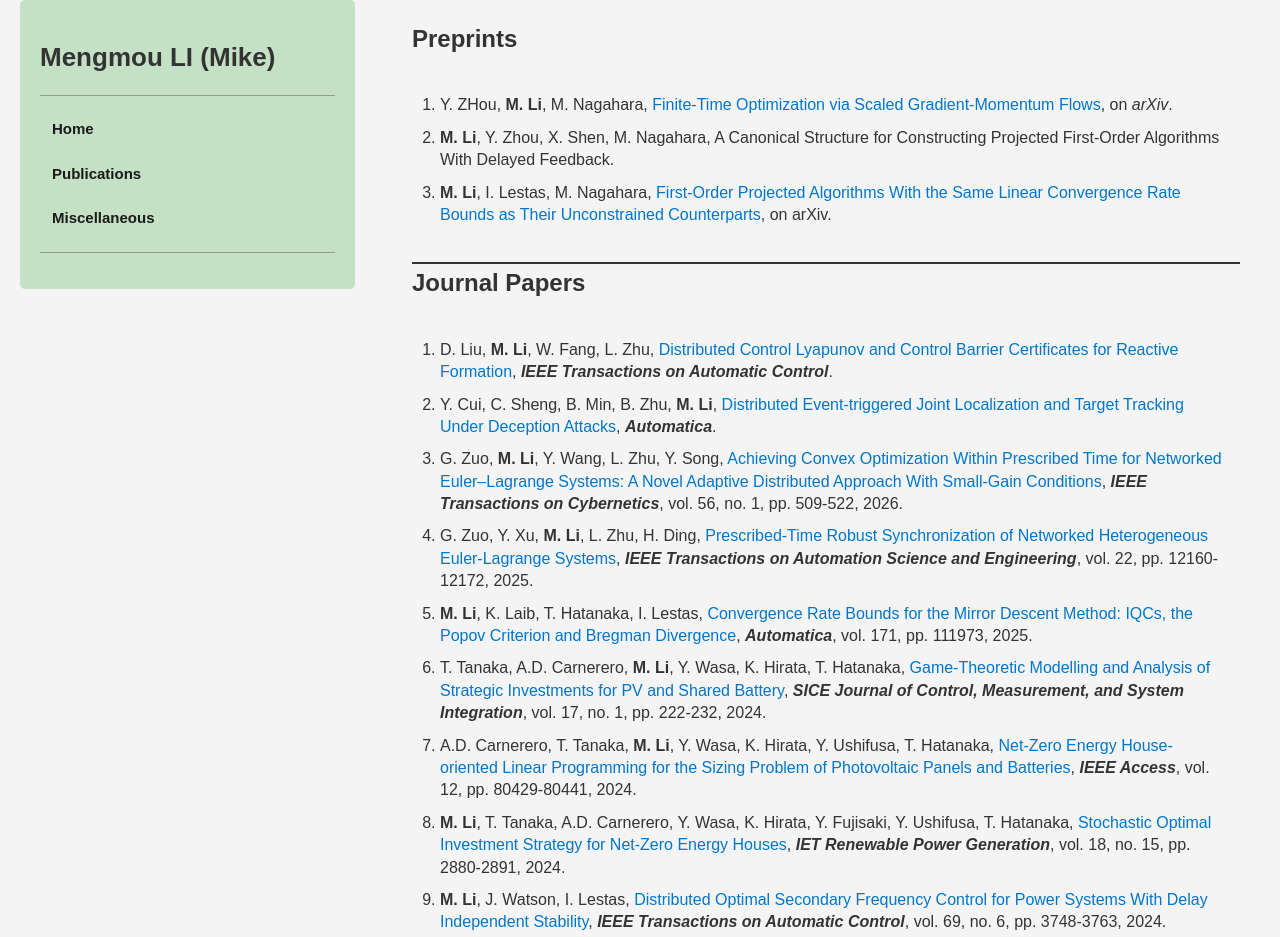
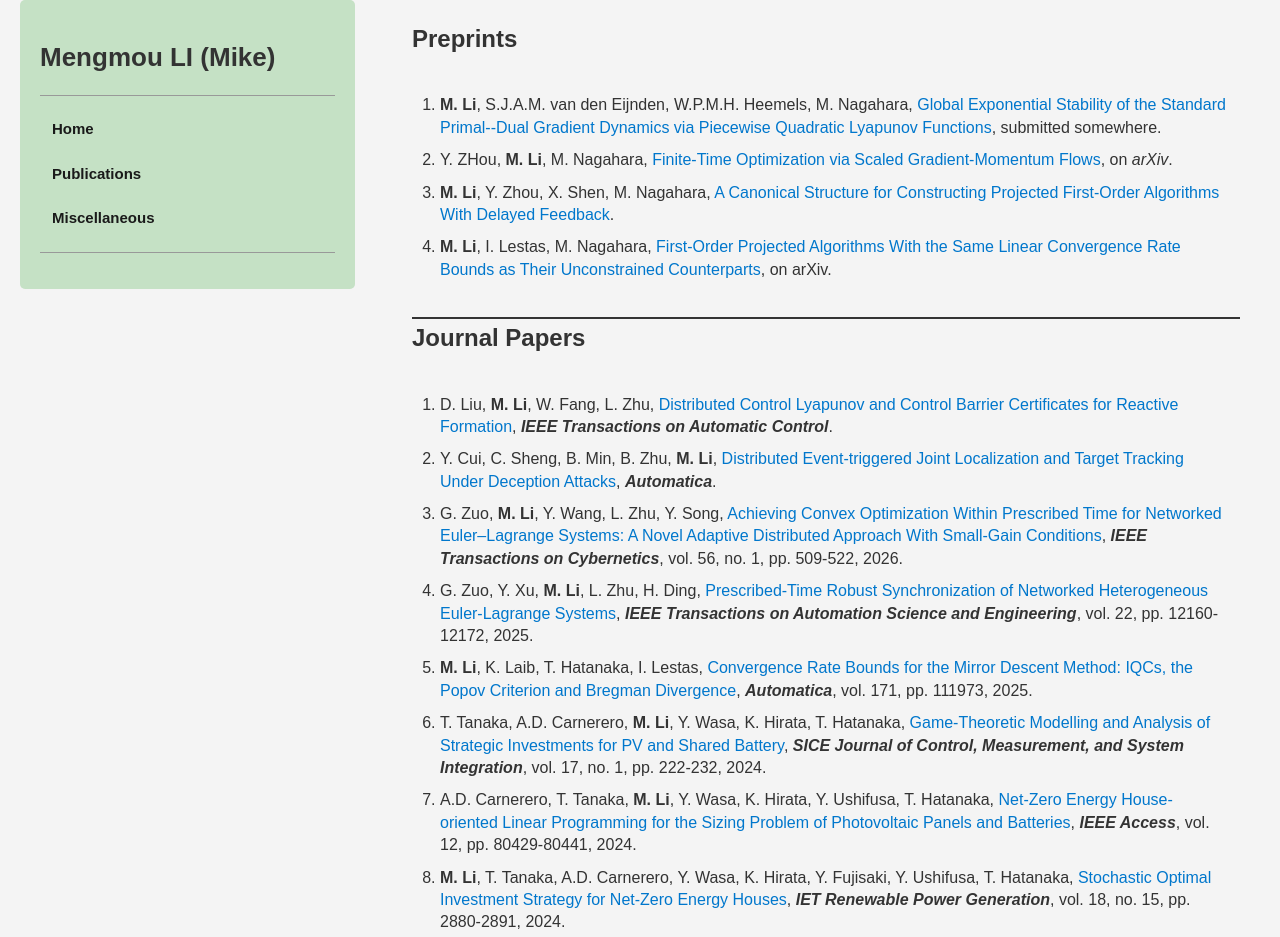
Before and after one commit to mengmouli/mengmouli.github.io, a plain HTML site: page Publications.html in a window 1280 px wide. Shown: the top 937 px of the page. Drawn offline with Linux system fonts and the light colour scheme.

Commit message:
Update Publications.html

```diff
--- a/Publications.html
+++ b/Publications.html
@@ -39,12 +39,17 @@ Mengmou Li
 		<ol>
 			<li>
 				<p>
+					<b>M. Li</b>, S.J.A.M. van den Eijnden, W.P.M.H. Heemels, M. Nagahara, <a>Global Exponential Stability of the Standard Primal--Dual Gradient Dynamics via Piecewise Quadratic Lyapunov Functions</a>, submitted somewhere.
+				</p>
+			</li>
+			<li>
+				<p>
 					Y. ZHou, <b>M. Li</b>, M. Nagahara, <a href="https://arxiv.org/abs/2604.12751" target="_blank">Finite-Time Optimization via Scaled Gradient-Momentum Flows</a>, on <em>arXiv</em>.
 				</p>
 			</li>
 			<li>
 				<p>
-					<b>M. Li</b>, Y. Zhou, X. Shen, M. Nagahara, A Canonical Structure for Constructing Projected First-Order Algorithms With Delayed Feedback.
+					<b>M. Li</b>, Y. Zhou, X. Shen, M. Nagahara, <a>A Canonical Structure for Constructing Projected First-Order Algorithms With Delayed Feedback</a>.
 				</p>
 			</li>
 			<li>
@@ -52,7 +57,6 @@ Mengmou Li
 					<b>M. Li</b>, I. Lestas, M. Nagahara, <a href="https://arxiv.org/abs/2503.13965" target="_blank">First-Order Projected Algorithms With the Same Linear Convergence Rate Bounds as Their Unconstrained Counterparts</a>, on arXiv.
 				</p>
 			</li>
-
     	</ol>
 	</div>
 </div>
```
